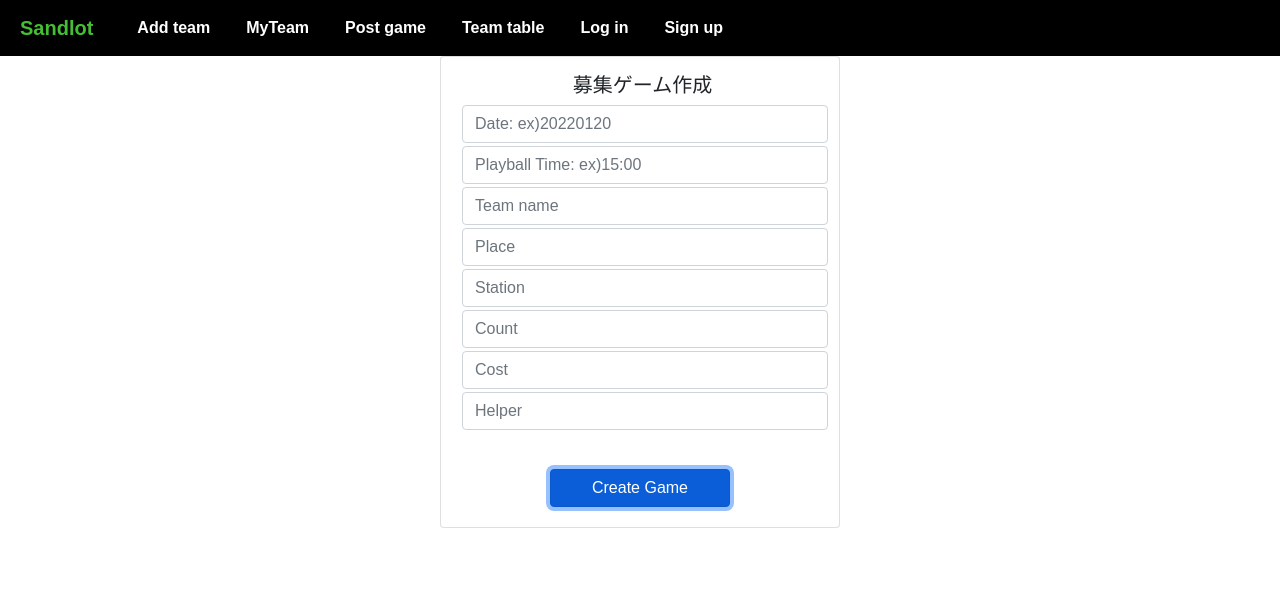
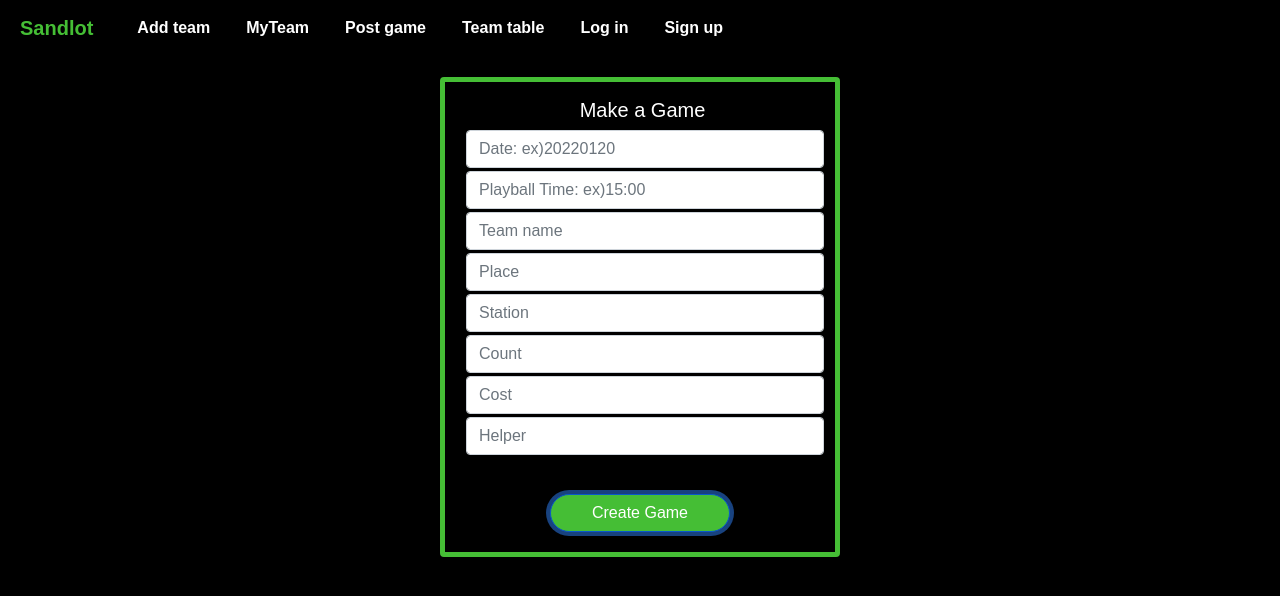
Before and after one commit to kaheiseki/sandlot, a React (Create React App) app: page /creategame in a window 1280 px wide. Shown: the top 596 px of the page. Built offline with nearby package versions, Linux system fonts and the light colour scheme.

Commit message:
edit the css

```diff
--- a/src/components/header/header.css
+++ b/src/components/header/header.css
@@ -9,9 +9,6 @@
   margin-left: 20px;
   color: #45be35 !important;
 }
-
-.mr-auto{}
-
 .headerContents{
   justify-content: flex-end;
   float: right !important;
--- a/src/pages/create_game_post/create_game_post.css
+++ b/src/pages/create_game_post/create_game_post.css
@@ -1,18 +1,33 @@
+*{
+  font-family: 'Arial Rounded MT Bold',sans-serif;
+  background-color: black;
+}
 .CreateGamePost{
+  margin-top: 20px;
   text-align: center;
-  /* height: 800px; */
-  /* margin: 0 auto; */
-  outline: none;
+  /* outline: none; */
+  border-radius: 10px;
+  border: black 1px solid;
 }
 .create_game_card{
   width: 400px;
   margin: 0 auto;
+  border-color: #45be35 ;
+  border-width:5px ;
 }
 
 .createGamePostTitle{
+  color: #ffffff;
   margin-left: 5px;
 }
 .form-control{
   margin-left: 5px;
   margin-bottom: 3px;
 }
+
+.create_game_button{
+  background-color: #45be35 !important;
+  border-color: #45be35;
+  width: 180px;
+  border-radius: 20px;
+}
--- a/src/pages/create_game_post/create_game_post.js
+++ b/src/pages/create_game_post/create_game_post.js
@@ -45,7 +45,9 @@ export const CreateGamePost = () => {
     <div className='CreateGamePost'>
       <Card className="create_game_card">
         <Card.Body>
-          <Card.Title className='createGamePostTitle'>募集ゲーム作成</Card.Title>
+          <Card.Title className='createGamePostTitle'>
+            Make a Game
+          </Card.Title>
           <input
             className='form-control'
             type="number"
@@ -109,7 +111,7 @@ export const CreateGamePost = () => {
           />
         </Card.Body>
         <form>
-          <Button variant="primary" style = {{width:"180px"}} onClick={createGame} autoFocus>
+          <Button className='create_game_button' onClick={createGame} autoFocus>
             {/* autoFocusしたい */}
               Create Game
           </Button>
```
